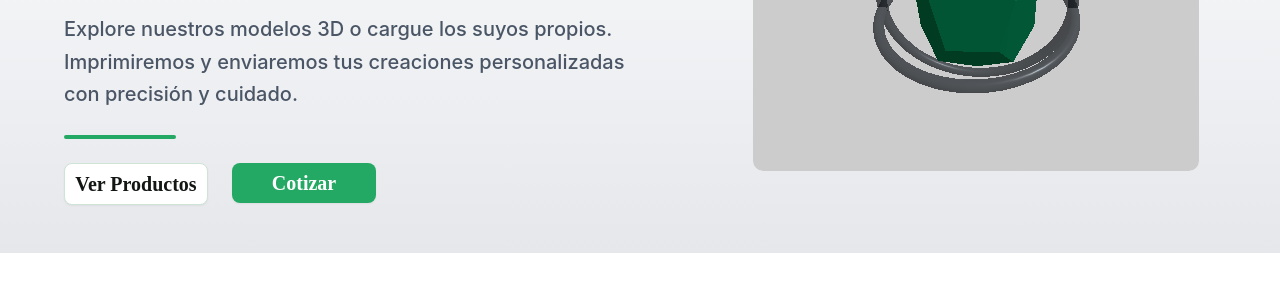
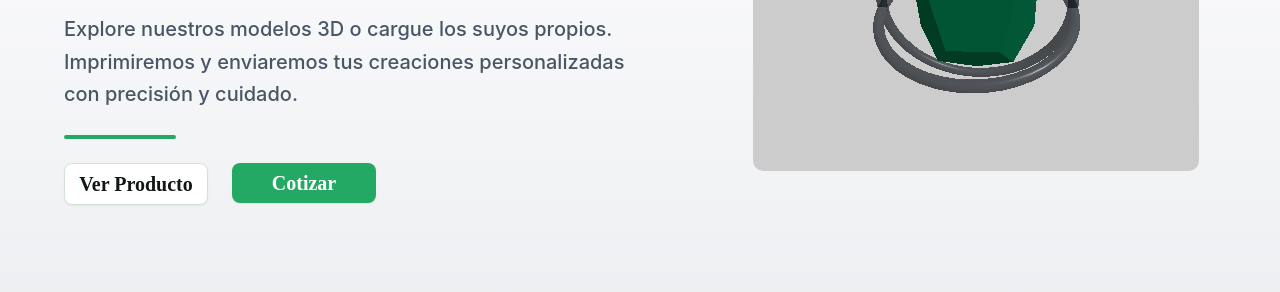
Before and after one commit to CarlosJimeEnez/tienda_online, an Astro site: page / in a window 1280 px wide. Shown: the part 328-620 px from the top of the page. Built offline with nearby package versions, Linux system fonts and the light colour scheme; Astro itself is replaced by a stand-in of ours.

Commit message:
Add Jumbotron component with hero section and 3D model viewer

```diff
--- a/src/components/Jumbotron.astro
+++ b/src/components/Jumbotron.astro
@@ -4,7 +4,7 @@ import ThreeModel from "./ThreeModel.vue";
 ---
 
 <section
-    class="relative mt-24 pb-12 py-1 overflow-hidden sm:h-auto mx-auto px-4 sm:px-8 md:px-12 lg:px-16"
+    class="relative mt-24 pb-12 py-1 overflow-hidden sm:h-full mx-auto px-4 sm:px-8 md:px-12 lg:px-16"
 >
     <!-- Background gradient that will be visible -->
     <div class="absolute inset-0 bg-gradient-to-b from-white to-gray-200 z">
@@ -46,7 +46,7 @@ import ThreeModel from "./ThreeModel.vue";
                     class="w-full px-6 md:p-5 md:px-8 xl:px-12 xl:py-5"
                 >
                     <h1 class="text-sm md:text-base lg:text-xl">
-                        Ver Productos
+                        Ver Producto
                     </h1>
                 </Button>
 
```
